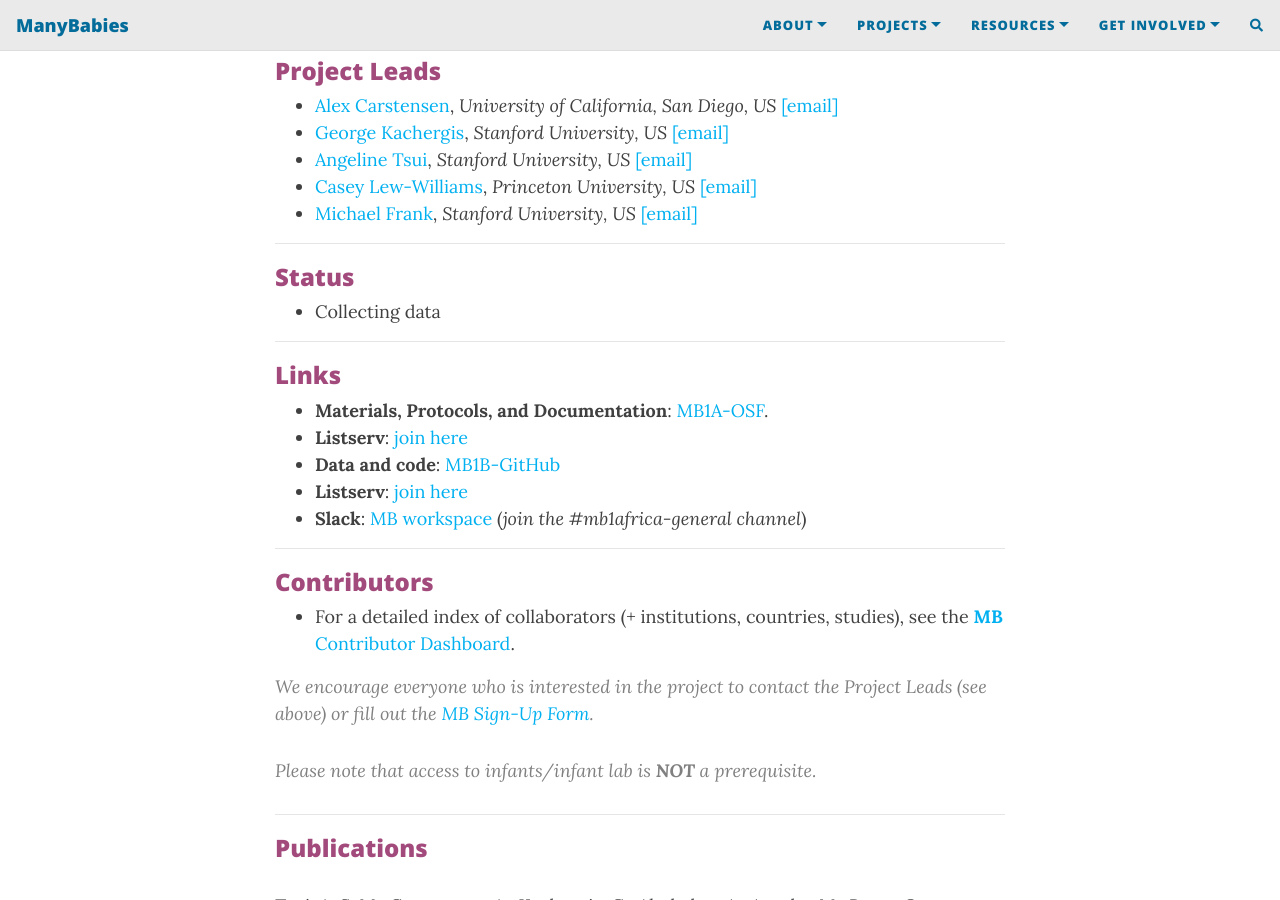
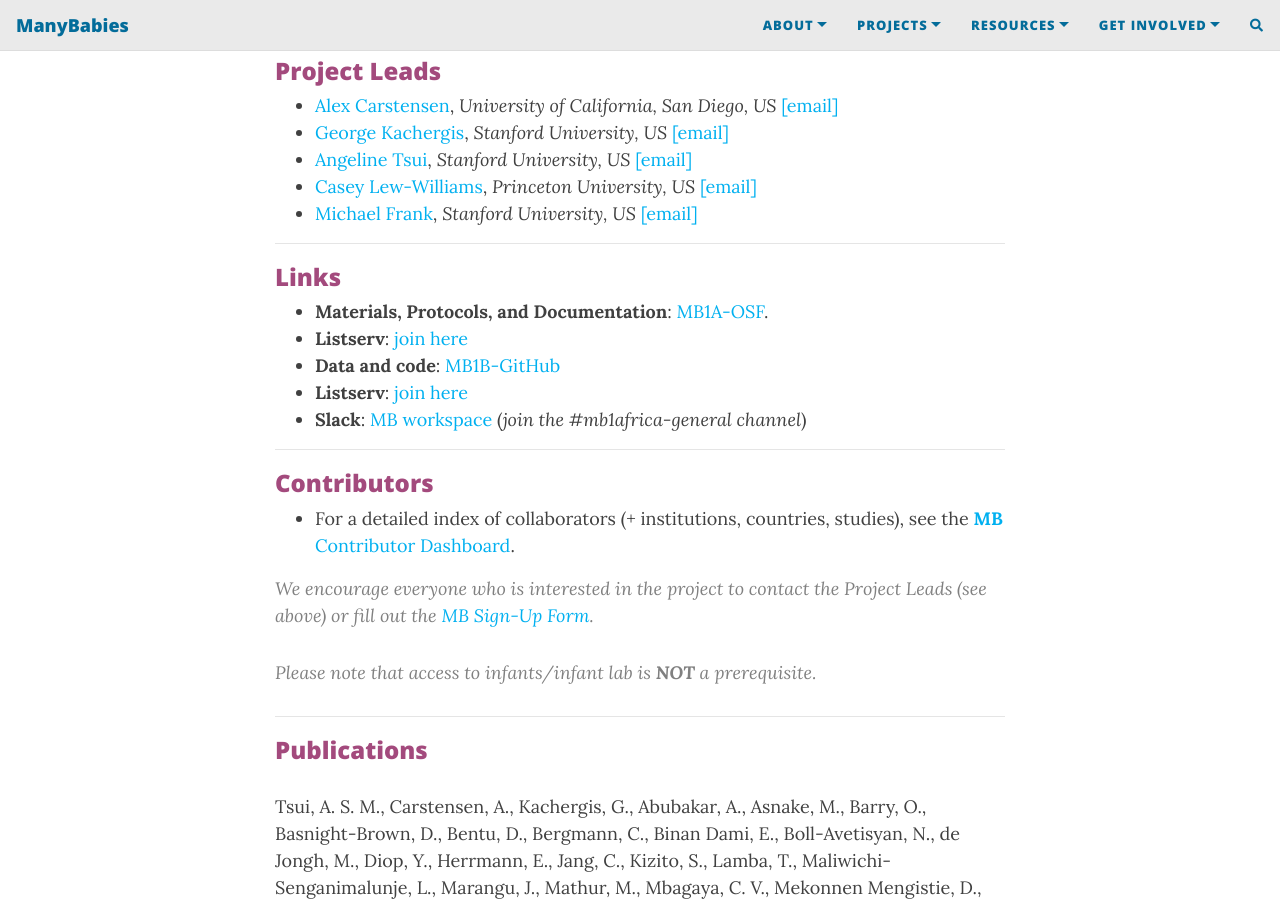
Before and after one commit to manybabies/manybabies.github.io, a Jekyll site: the page built from MB1A.md, in a window 1280 px wide and 900 px high, scrolled down 1155 px. Built offline with Jekyll 4.4.1, drawn with Linux system fonts in a browser that asks for light colours; nearby versions of some CDN libraries; comment, search, counter and statistics services are not loaded.

Commit message:
Update MB1A.md

```diff
--- a/MB1A.md
+++ b/MB1A.md
@@ -26,11 +26,6 @@
 
 
 ***
-### Status
-* Collecting data
-
-
-***
 ### Links
 * **Materials, Protocols, and Documentation**: [MB1A-OSF](https://osf.io/jgr79/).
 * **Listserv**: [join here](https://mailman.stanford.edu/mailman/listinfo/manybabies-africa)
```
